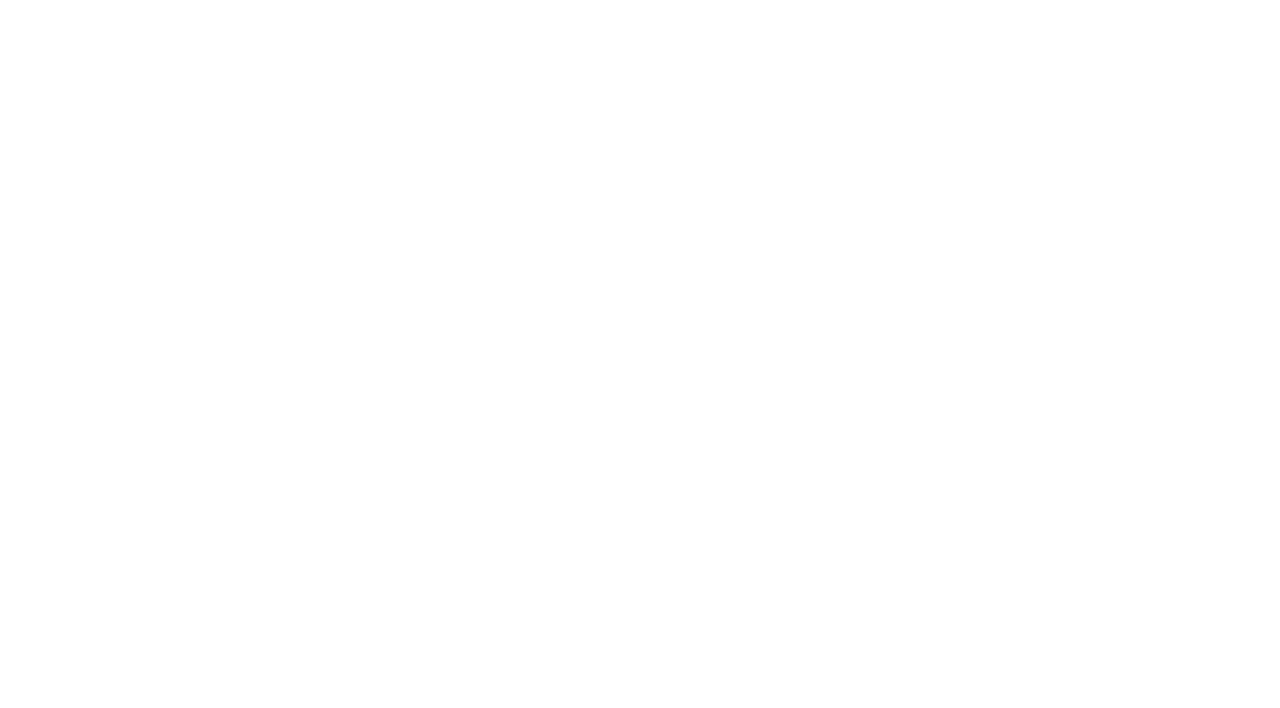
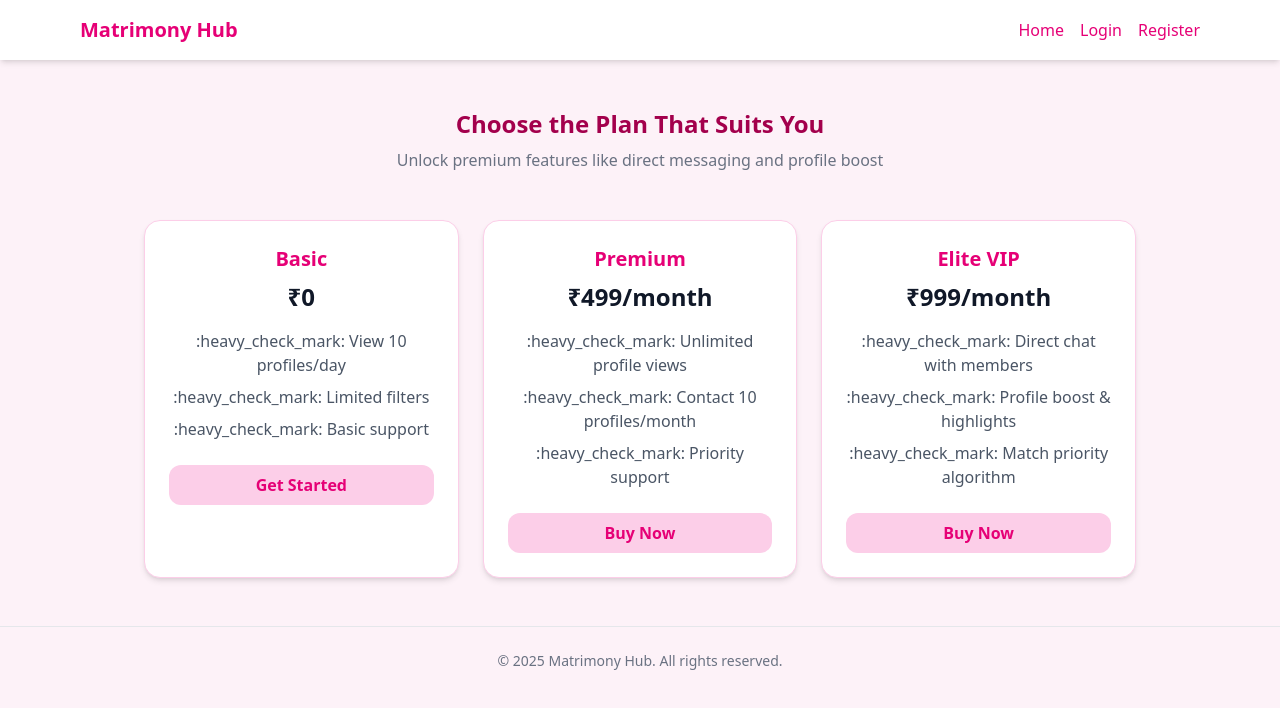
Before and after one commit to Ecera-System/ESMatromonial, a React (Vite) app in the folder frontend/: page /plans in a window 1280 px wide. Before the commit this address had no page. Shown: the top 708 px of the page. Built offline with nearby package versions, Linux system fonts and the light colour scheme.

Commit message:
user-plan

```diff
--- a/frontend/src/App.jsx
+++ b/frontend/src/App.jsx
@@ -7,6 +7,7 @@ import Sidebar from './components/User/User_Dashboard/Sidebar';
 import MainContent from './components/User/User_Dashboard/MainContent';
 import CreateProfile from './components/User/User_Profile/CreateProfile';
 import ViewProfile from './components/User/User_Profile/ViewProfile';
+import Plans from "./components/User/User-Plan/Plans";
 import VerificationSuite from './components/User/verification_suite';
 function DashboardLayout() {
   return (
@@ -34,6 +35,7 @@ function App() {
         <Route path="/login" element={<Login />} />
         <Route path="/chat" element={<Chat />} />
         <Route path="/dashboard" element={<DashboardLayout />} />
+        <Route path="/plans" element={<Plans />} />
         <Route
           path="/profile/create"
           element={
--- /dev/null
+++ b/frontend/src/components/User/User-Plan/Plans.jsx
@@ -0,0 +1,61 @@
+import React from "react";
+const Plans = () => {
+  return (
+    <div className="bg-pink-50 font-sans min-h-screen">
+      {/* Header */}
+      <header className="bg-white shadow-md py-4">
+        <div className="max-w-6xl mx-auto px-4 flex justify-between items-center">
+          <h1 className="text-pink-600 text-xl font-bold">Matrimony Hub</h1>
+          <nav className="space-x-4">
+            <a href="#" className="text-pink-600 font-medium hover:underline">Home</a>
+            <a href="#" className="text-pink-600 font-medium hover:underline">Login</a>
+            <a href="#" className="text-pink-600 font-medium hover:underline">Register</a>
+          </nav>
+        </div>
+      </header>
+      {/* Intro */}
+      <section className="text-center my-12">
+        <h2 className="text-2xl text-pink-800 font-bold">Choose the Plan That Suits You</h2>
+        <p className="text-gray-500 mt-2">Unlock premium features like direct messaging and profile boost</p>
+      </section>
+      {/* Plans */}
+      <section className="max-w-5xl mx-auto grid grid-cols-1 sm:grid-cols-2 lg:grid-cols-3 gap-6 px-4">
+        {[
+          {
+            name: "Basic",
+            price: "₹0",
+            features: [":heavy_check_mark: View 10 profiles/day", ":heavy_check_mark: Limited filters", ":heavy_check_mark: Basic support"],
+          },
+          {
+            name: "Premium",
+            price: "₹499/month",
+            features: [":heavy_check_mark: Unlimited profile views", ":heavy_check_mark: Contact 10 profiles/month", ":heavy_check_mark: Priority support"],
+          },
+          {
+            name: "Elite VIP",
+            price: "₹999/month",
+            features: [":heavy_check_mark: Direct chat with members", ":heavy_check_mark: Profile boost & highlights", ":heavy_check_mark: Match priority algorithm"],
+          },
+        ].map((plan, idx) => (
+          <div key={idx} className="bg-white border border-pink-200 rounded-2xl p-6 shadow-md text-center">
+            <h3 className="text-pink-600 text-xl font-semibold">{plan.name}</h3>
+            <p className="text-2xl font-bold text-gray-900 mt-2">{plan.price}</p>
+            <ul className="mt-4 text-gray-600 space-y-2">
+              {plan.features.map((f, i) => (
+                <li key={i}>{f}</li>
+              ))}
+            </ul>
+            <button className="mt-6 w-full bg-pink-200 text-pink-600 font-semibold py-2 rounded-xl hover:bg-pink-300">
+              {plan.name === "Basic" ? "Get Started" : "Buy Now"}
+            </button>
+          </div>
+        ))}
+      </section>
+      {/* Footer */}
+      <footer className="mt-12 py-6 text-center text-sm text-gray-500 border-t border-gray-200">
+        © 2025 Matrimony Hub. All rights reserved.
+      </footer>
+    </div>
+  );
+};
+export default Plans;
```
